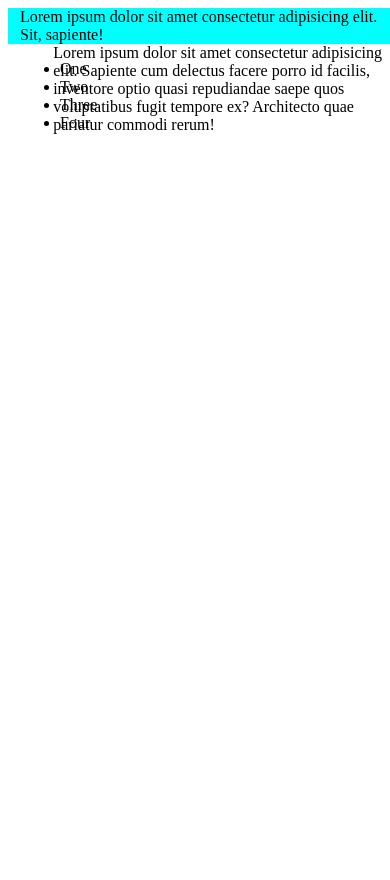
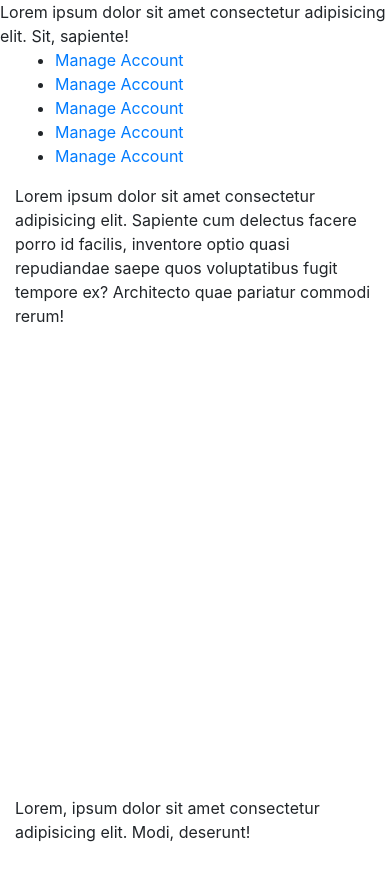
Before and after one commit to hazwanafiqq/interface-sep, a website: page index.html in a window 390 px wide. Before the commit the page ends 844 px from the top, so only its background shows below. Drawn offline with nearby package versions, Linux system fonts and the light colour scheme.

Commit message:
Added a somewhat responsive layout to index.html

```diff
--- a/index.html
+++ b/index.html
@@ -3,26 +3,27 @@
     <meta charset="UTF-8">
     <meta http-equiv="X-UA-Compatible" content="IE=edge">
     <meta name="viewport" content="width=device-width, initial-scale=1.0">
-    <link rel="stylesheet" href="node_modules/bootstrap/dist/css/bootstrap-grid.css">
+    <link rel="stylesheet" href="https://maxcdn.bootstrapcdn.com/bootstrap/4.0.0/css/bootstrap.min.css" integrity="sha384-Gn5384xqQ1aoWXA+058RXPxPg6fy4IWvTNh0E263XmFcJlSAwiGgFAW/dAiS6JXm" crossorigin="anonymous">
     <link rel="stylesheet" type="text/css" href="style.css">
     <title>Document</title>
 </head>
-<body>
-    <div class="header container-fluid">Lorem ipsum dolor sit amet consectetur adipisicing elit. Sit, sapiente!</div>
+<body >
+    <header>Lorem ipsum dolor sit amet consectetur adipisicing elit. Sit, sapiente!</header>
     <div class="main container-fluid">
         <div class="row">
-            <div class="col-1 sidenav">
+            <div class="col-sm-3 sidenav">
                 <ul>
-                    <a> <li>One</li> </a>
-                    <li>Two</li>
-                    <li>Three</li>
-                    <li>Four</li>
+                    <li> <a href="">Manage Account</a> </li>
+                    <li> <a href="">Manage Account</a> </li>
+                    <li> <a href="">Manage Account</a> </li>
+                    <li> <a href="">Manage Account</a> </li>
+                    <li> <a href="">Manage Account</a> </li>
                 </ul>
             </div>
-            <div class="col-11 main-content">Lorem ipsum dolor sit amet consectetur adipisicing elit. Sapiente cum delectus facere porro id facilis, inventore optio quasi repudiandae saepe quos voluptatibus fugit tempore ex? Architecto quae pariatur commodi rerum!</div>
+            <div class="col-sm-9  main-content">Lorem ipsum dolor sit amet consectetur adipisicing elit. Sapiente cum delectus facere porro id facilis, inventore optio quasi repudiandae saepe quos voluptatibus fugit tempore ex? Architecto quae pariatur commodi rerum!</div>
         </div>
     </div>
-    <div class="footer container-fluid"></div>
+    <footer class="container-fluid fixed-bottom">Lorem, ipsum dolor sit amet consectetur adipisicing elit. Modi, deserunt!</footer>
 
 </body>
 </html>
--- a/style.css
+++ b/style.css
@@ -1,3 +1,6 @@
 .header{
     background-color: aqua;
 }
+.main{
+    height: 100%;
+}
```
